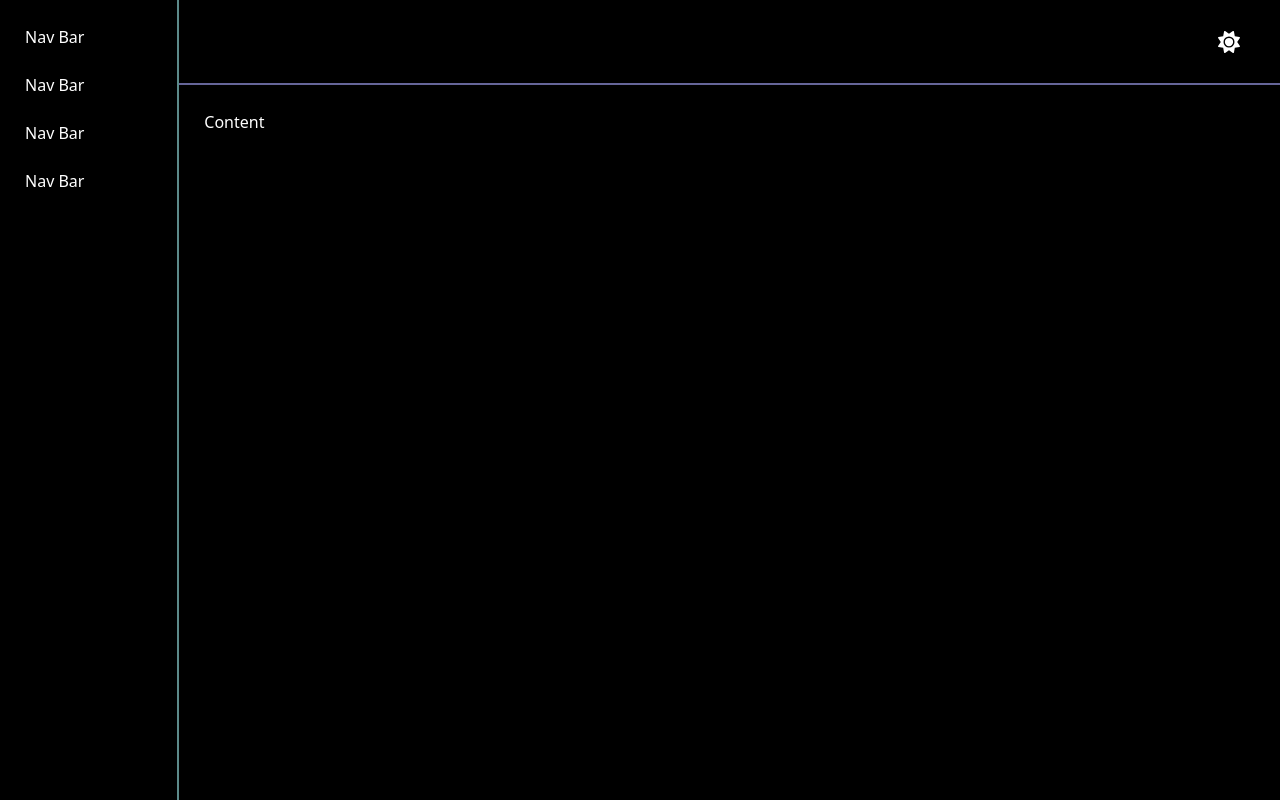
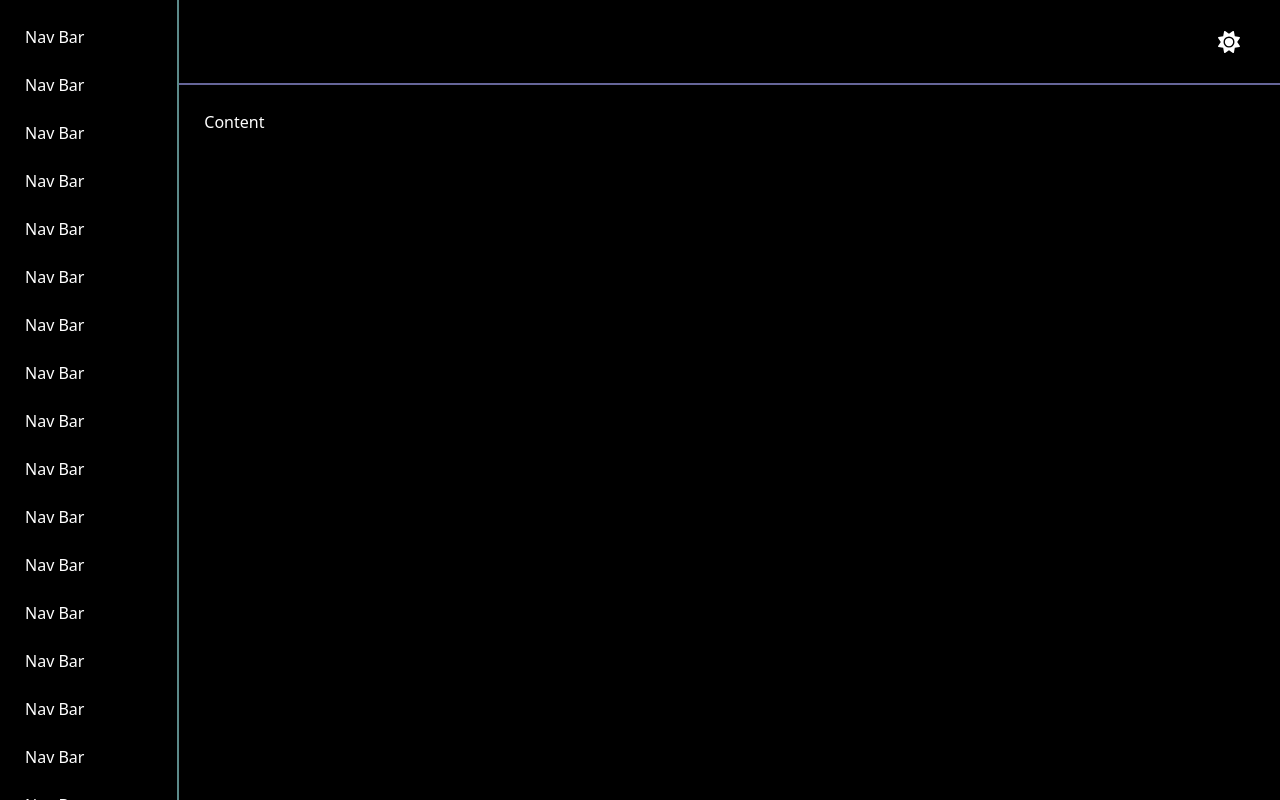
Before and after one commit to gtchigladze/mode, an Angular app: page /main in a window 1280 px wide. Shown: the top 800 px of the page. Built offline with nearby package versions, Linux system fonts and the light colour scheme.

Commit message:
background fix

```diff
--- a/src/app/app.component.html
+++ b/src/app/app.component.html
@@ -1 +1,2 @@
-<router-outlet></router-outlet>
+
+    <router-outlet></router-outlet>
--- a/src/app/main/main.component.html
+++ b/src/app/main/main.component.html
@@ -1,7 +1,14 @@
 
 <div class="main" app-theme>
   <div class="layout">
-  <div class="nav">Nav Bar <br><br>Nav Bar <br><br>Nav Bar <br><br>Nav Bar <br><br></div>
+  <div class="nav">Nav Bar <br><br>Nav Bar <br><br>Nav Bar <br><br>Nav Bar <br><br>
+    Nav Bar <br><br>Nav Bar <br><br>Nav Bar <br><br>Nav Bar <br><br>
+    Nav Bar <br><br>Nav Bar <br><br>Nav Bar <br><br>Nav Bar <br><br>
+    Nav Bar <br><br>Nav Bar <br><br>Nav Bar <br><br>Nav Bar <br><br>
+    Nav Bar <br><br>Nav Bar <br><br>Nav Bar <br><br>Nav Bar <br><br>
+    Nav Bar <br><br>Nav Bar <br><br>Nav Bar <br><br>Nav Bar <br><br>
+
+  </div>
     <div class="aside">
     <div class="mode-icon" >
     <div (click)="toggle()">
--- a/src/app/main/main.component.scss
+++ b/src/app/main/main.component.scss
@@ -1,7 +1,5 @@
-html, body {
-    height: 100%;
-    margin: 0;
-}
+
+
 
 .icon{
   font-size: 22px;
@@ -34,19 +32,21 @@ html, body {
 
 .nav{
   padding: 25px;
-  height: 100vh;
+  min-height: 100vh;
+  height: 100%;
   width: 200px;
   border-right: 2px solid var(--nav-border);
   transition: border-right 2s;
+
 
 }
 
 
 .main {
     height: 100%;
+    min-height: 100vh;
     width: 100%;
     text-align: left;
-    position: fixed;
     background: var(--primary);
     color: var(--on-primary);
     transition: background 3s;
```
